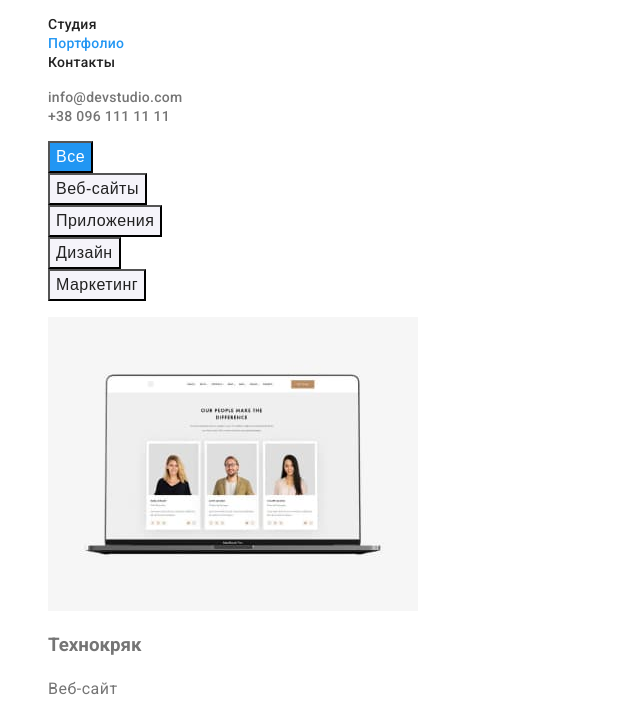
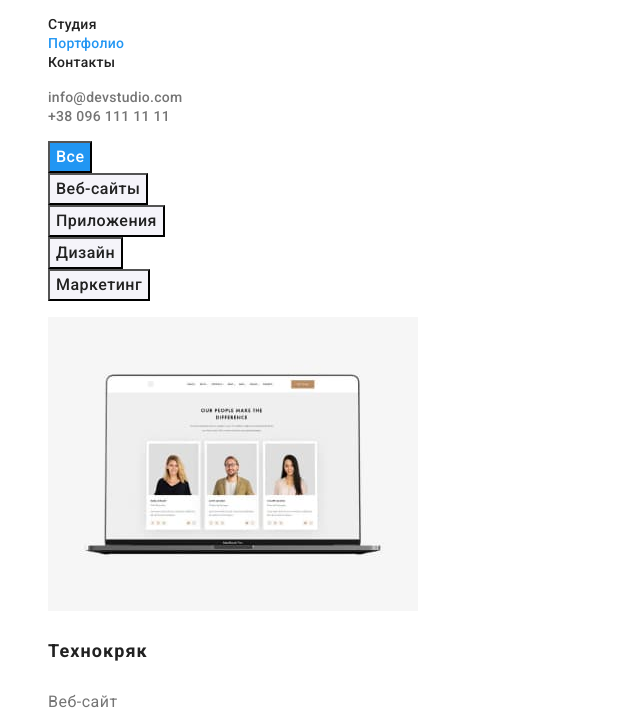
Before and after one commit to IrenMarkova/goit-markup-hw-02, a plain HTML site: page portfolio.html in a window 1280 px wide. Shown: the part 41-758 px from the top of the page, without its empty margins (0-640 px from the left). Drawn offline with Linux system fonts and the light colour scheme.

Commit message:
Add edit css and portfolio

```diff
--- a/css/styles.css
+++ b/css/styles.css
@@ -52,7 +52,7 @@ body {
   font-size: 14px;
   line-height: 1.14;
   letter-spacing: 0.02em;
-  color: inherit;
+  color: currentColor;
 }
 .contact:hover,
 .contact:focus {
@@ -73,6 +73,7 @@ body {
   color: var(--third-text-color);
 }
 .hero-btn {
+  font-family: inherit;
   font-weight: 700;
   font-size: 16px;
   line-height: 1.88;
@@ -164,7 +165,8 @@ body {
 }
 
 /* -----------------PORTFOLIO PROJECT-------------- */
-.filter-btn {
+.project-btn {
+  font-family: inherit;
   font-weight: 500;
   font-size: 16px;
   line-height: calc(26 / 16);
@@ -175,18 +177,18 @@ body {
   cursor: pointer;
 }
 
-.filter-all {
+.project-btn-all {
   background-color: var(--accent-color);
   color: var(--third-text-color);
 }
 
-.filter-btn:hover,
-.filter-btn:focus {
+.project-btn:hover,
+.project-btn:focus {
   background-color: var(--accent-color);
   color: var(--third-text-color);
 }
 
-.team-title {
+.project-title {
   font-weight: 700;
   font-size: 18px;
   line-height: calc(36 / 18);
--- a/portfolio.html
+++ b/portfolio.html
@@ -42,18 +42,25 @@
       </ul>
     </header>
 
-    <main>
-      <!--фильтр -->
-      <ul class="list filter-list">
-        <li class="filter-item">
-          <button class="filter-btn filter-all" type="button">Все</button>
+    <section class="project">
+      <ul class="list project-list">
+        <li class="project-item">
+          <button class="project-btn project-btn-all" type="button">Все</button>
         </li>
-        <li class="filter-item"><button class="filter-btn" type="button">Веб-сайты</button></li>
-        <li class="filter-item"><button class="filter-btn" type="button">Приложения</button></li>
-        <li class="filter-item"><button class="filter-btn" type="button">Дизайн</button></li>
-        <li class="filter-item"><button class="filter-btn" type="button">Маркетинг</button></li>
+        <li class="project-item">
+          <button class="project-btn" type="button">Веб-сайты</button>
+        </li>
+        <li class="project-item">
+          <button class="project-btn" type="button">Приложения</button>
+        </li>
+        <li class="project-item">
+          <button class="project-btn" type="button">Дизайн</button>
+        </li>
+        <li class="project-item">
+          <button class="project-btn" type="button">Маркетинг</button>
+        </li>
       </ul>
-      <!-- проэкты -->
+
       <ul class="list project-list">
         <li class="project-item">
           <img
@@ -156,7 +163,7 @@
           <p class="project-text">Приложение</p>
         </li>
       </ul>
-    </main>
+    </section>
 
     <footer class="footer">
       <!-- логотип -->
```
